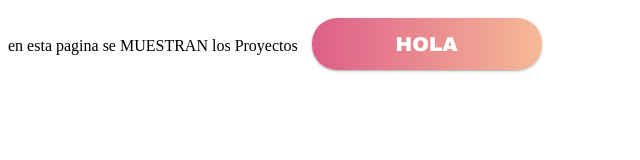
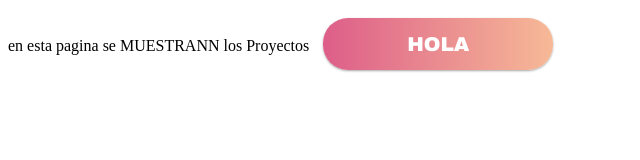
Before and after one commit to OmarG15/OmarG15.github.io, a website: page proyectos.html in a window 1280 px wide. Shown: the whole page, without its empty margins (0-640 px from the left). Drawn offline with Linux system fonts and the light colour scheme.

Commit message:
body modificado

```diff
--- a/proyectos.html
+++ b/proyectos.html
@@ -8,7 +8,7 @@
     <title>Proyectos</title>
 </head>
 <body>
-    en esta pagina se MUESTRAN los Proyectos
+    en esta pagina se MUESTRANN los Proyectos
     <a class="gradient-button gradient-button-1"> hola </a>
 </body>
 </html>
```
